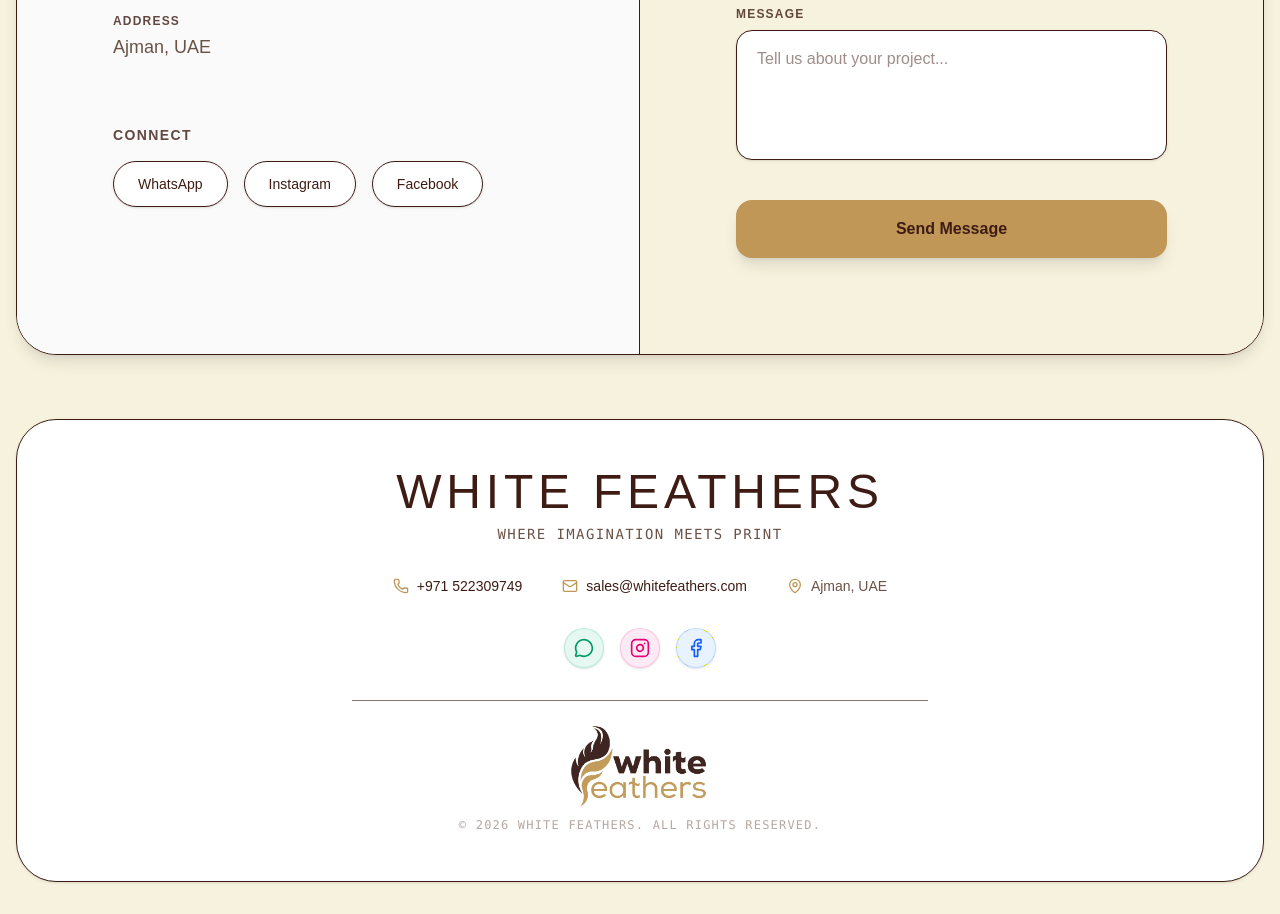
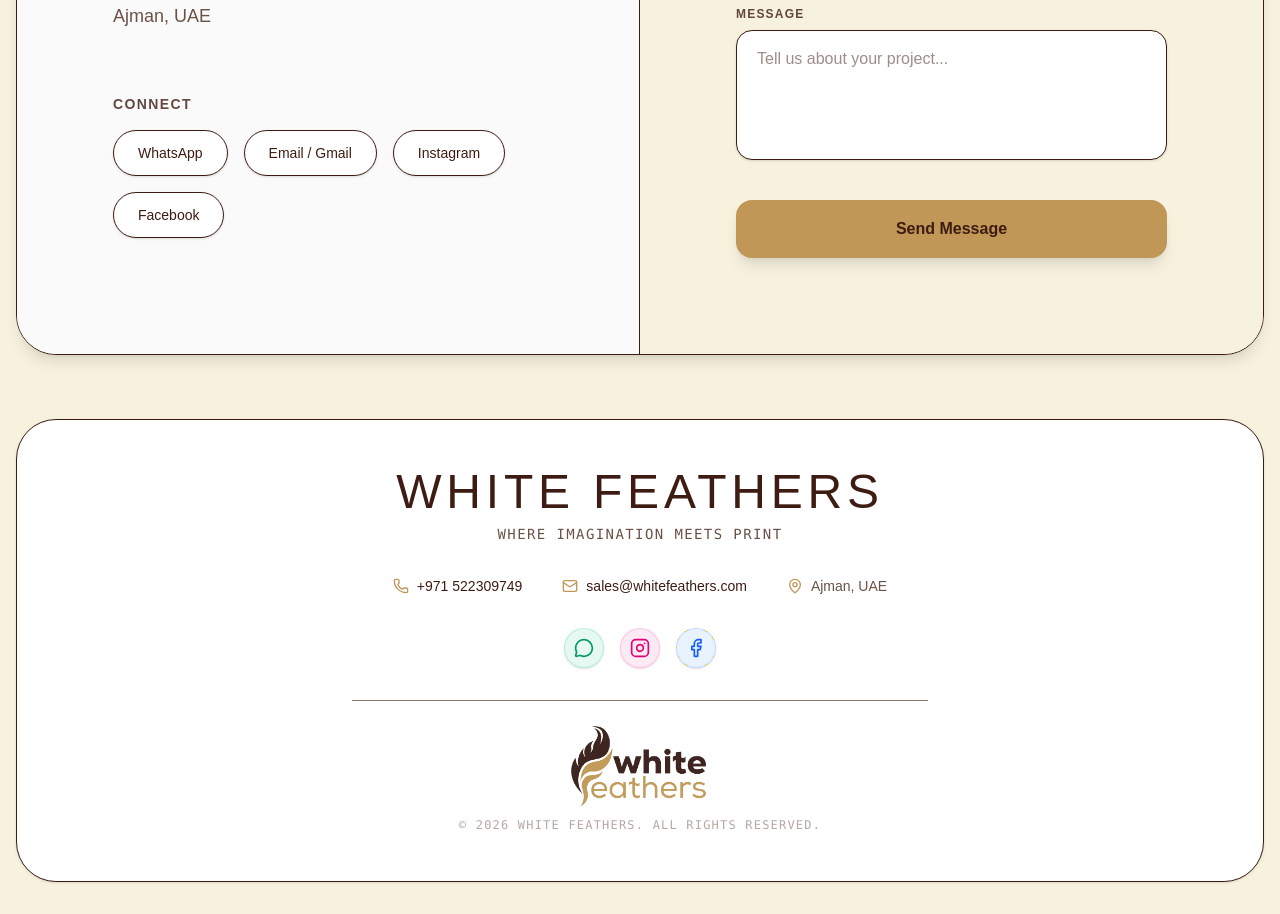
Before and after one commit to ft-fablo/white-feathers, a Next.js app: page / in a window 1280 px wide. Shown: the part 6640-7554 px from the top of the page. Built offline with nearby package versions, Linux system fonts and the light colour scheme; no server answers.

Commit message:
Add Email / Gmail pill to Connect section

```diff
--- a/src/components/dom/Contact.tsx
+++ b/src/components/dom/Contact.tsx
@@ -44,6 +44,12 @@
               className="px-6 py-3 rounded-full border border-border bg-card hover:bg-border/50 hover:scale-[1.02] transition-all text-foreground font-medium text-sm shadow-sm"
             >
               WhatsApp
+            </a>
+            <a
+              href="mailto:sales@whitefeathers.com"
+              className="px-6 py-3 rounded-full border border-border bg-card hover:bg-border/50 hover:scale-[1.02] transition-all text-foreground font-medium text-sm shadow-sm"
+            >
+              Email / Gmail
             </a>
             <a
               href="https://www.instagram.com/__white_feathers__"
```
